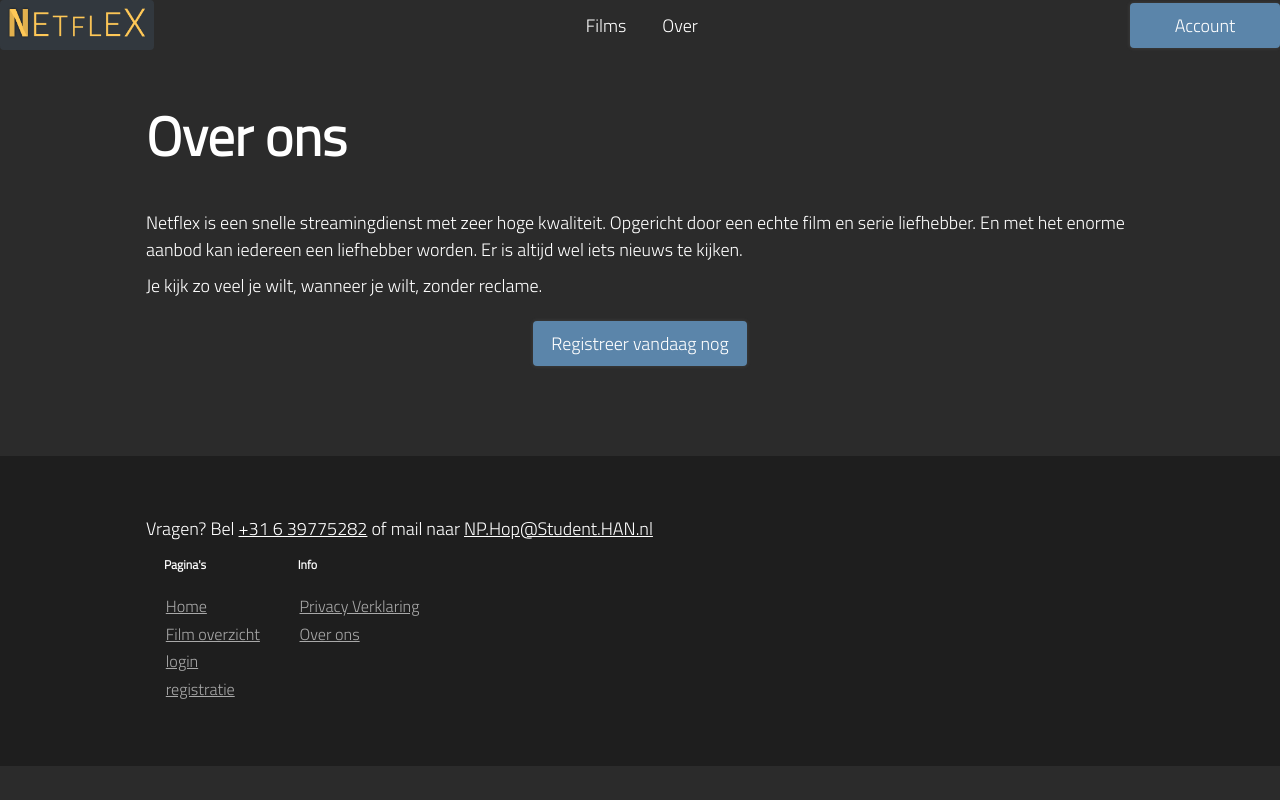
After one commit to neotje/WTIS_Beroepsproduct, a PHP site: the page made by webserver/applicatie/src/views/about.php in a window 1280 px wide. The commit adds this page. Run offline with PHP 8.4, Linux system fonts and the light colour scheme; the template is opened without the code that fills it, so the values that code supplies are empty.

```diff
--- a/webserver/applicatie/public/router.php
+++ b/webserver/applicatie/public/router.php
@@ -25,6 +25,8 @@ if ($urlPad === '' || $urlPad === '/') {
 } elseif (preg_match('/^\/film\/(?P<movieId>\d+)$/', $urlPad, $matches)) {
     define('MOVIE_ID', $matches["movieId"]);
     require_once 'src/views/filmDetail.php';
+} elseif ($urlPad === '/over') {
+    require_once 'src/views/about.php';
 } else {
     /*
   Er is geen pagina opgevraagd in het HTTP-request.
--- a/webserver/applicatie/src/uiComponents.php
+++ b/webserver/applicatie/src/uiComponents.php
@@ -56,16 +56,16 @@ function getFooter() {
             <h6>Pagina's</h6>
             <ul class='link-list'>
                 <li>
-                    <a href='/index.html'>Home</a>
+                    <a href='/'>Home</a>
                 </li>
                 <li>
-                    <a href='/films.html'>Film overzicht</a>
+                    <a href='/films'>Film overzicht</a>
                 </li>
                 <li>
-                    <a href='/login.html'>login</a>
+                    <a href='/login'>login</a>
                 </li>
                 <li>
-                    <a href='/registreren.html'>registratie</a>
+                    <a href='/registreren'>registratie</a>
                 </li>
             </ul>
         </section>
@@ -73,10 +73,10 @@ function getFooter() {
             <h6>Info</h6>
             <ul class='link-list'>
                 <li>
-                    <a href='/privacy.html'>Privacy Verklaring</a>
+                    <a href='/privacy'>Privacy Verklaring</a>
                 </li>
                 <li>
-                    <a href='/about.html'>Over ons</a>
+                    <a href='/over'>Over ons</a>
                 </li>
             </ul>
         </section>
--- /dev/null
+++ b/webserver/applicatie/src/views/about.php
@@ -0,0 +1,35 @@
+<?php
+require_once "src/uiComponents.php";
+
+$title = "Over ons";
+?>
+
+<!DOCTYPE html>
+<html lang="en">
+
+<?= getHeader($title) ?>
+
+<body>
+    <?= getNavBar() ?>
+
+    <main>
+        <article class="about">
+            <h1>Over ons</h1>
+            <p>
+                Netflex is een snelle streamingdienst met zeer hoge kwaliteit. Opgericht door een echte film en serie liefhebber.
+                En met het enorme aanbod kan iedereen een liefhebber worden. Er is altijd wel iets nieuws te kijken.
+            </p>
+            <p>
+                Je kijk zo veel je wilt, wanneer je wilt, zonder reclame.
+            </p>
+
+            <div class="center">
+                <?= getButton("/registreren", "Registreer vandaag nog", "", "primary") ?>
+            </div>
+        </article>
+    </main>
+
+    <?= getFooter() ?>
+</body>
+
+</html>
```
Also changed, not shown: webserver/applicatie/src/views/404.php (+18 -12 lines).
